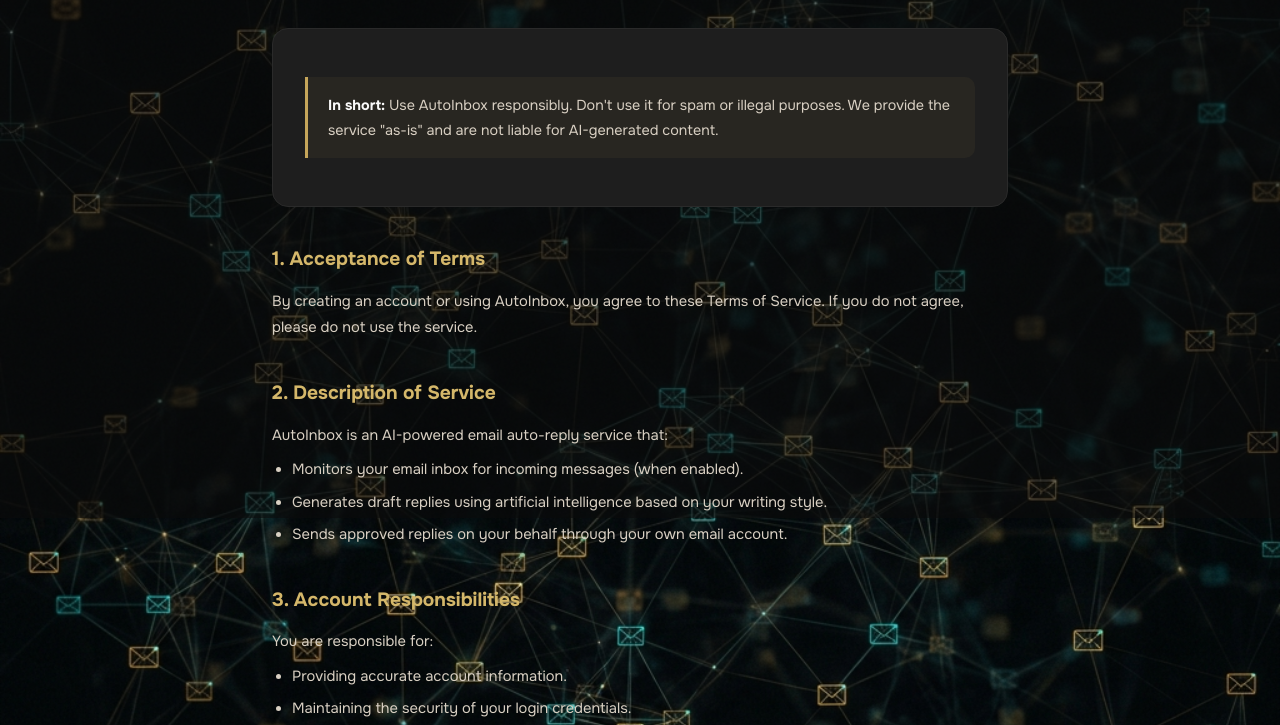
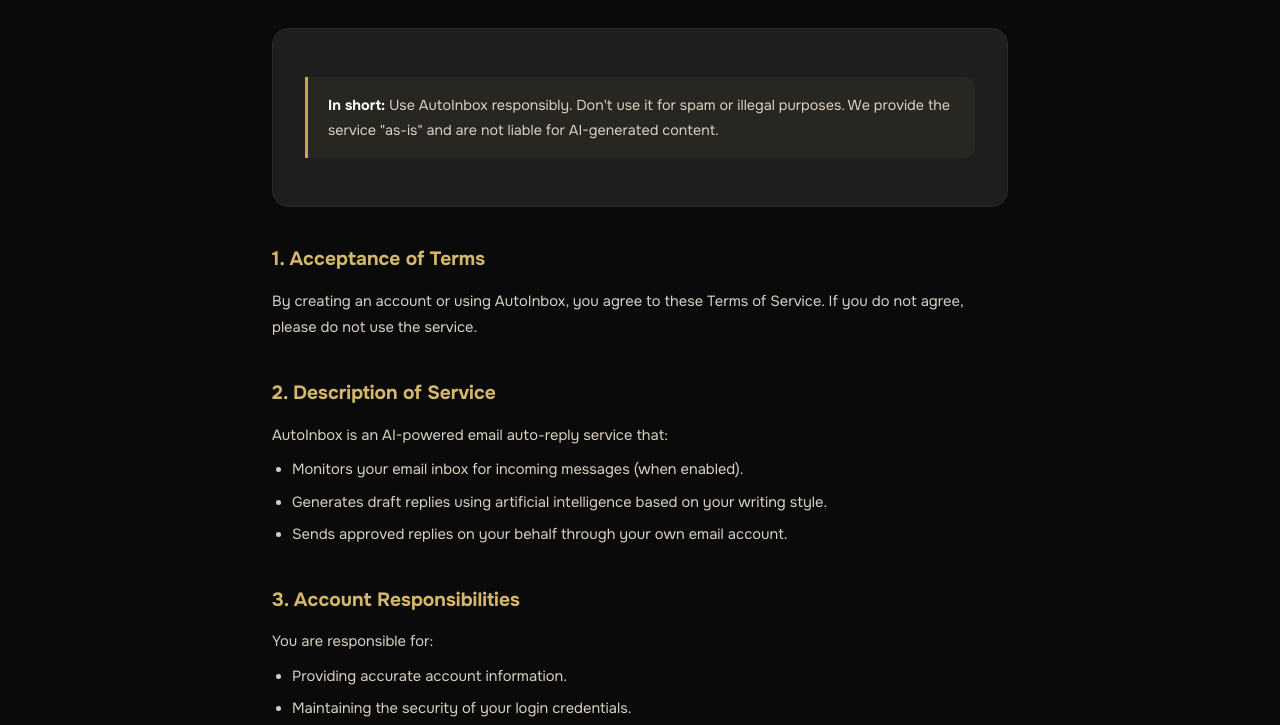
Before and after one commit to lightandsalt413/autoinbox, a website: page public/terms.html in a window 1280 px wide. Shown: the part 282-1007 px from the top of the page. Drawn offline with Linux system fonts and the light colour scheme; animation ran at ten frames a second.

Commit message:
revert: back to original clean dark background

```diff
--- a/public/styles.css
+++ b/public/styles.css
@@ -1,7 +1,6 @@
 *,*::before,*::after{box-sizing:border-box;margin:0;padding:0}
 :root{--bg:#111111;--bg2:#1a1a1a;--s:#1e1e1e;--s2:#2a2a2a;--t:#FAFAFA;--t2:#d9d0c3;--t3:#a09888;--p:#C5A55A;--p2:#d4b76a;--acc:#C5A55A;--g:#10b981;--r:#ef4444;--rad:16px;--f:'Onest',system-ui,sans-serif;--fh:'Onest',system-ui,sans-serif;--fm:'Onest',monospace}
-body{font-family:var(--f);background:#0A0A0B url('/logo-bg.png') center center/cover no-repeat fixed;color:var(--t);line-height:1.7;overflow-x:hidden;min-height:100vh;position:relative}
-body::before{content:'';position:fixed;inset:0;background:rgba(10,10,11,.6);pointer-events:none;z-index:0}
+body{font-family:var(--f);background:#0A0A0B;color:var(--t);line-height:1.7;overflow-x:hidden;min-height:100vh;position:relative}
 html{scroll-behavior:smooth}.hidden{display:none!important}.page{min-height:100vh;position:relative}
 a{color:var(--p2);text-decoration:none}
 #particles{display:none}
```
Also changed, not shown: public/index.html (+1 -1 lines).
